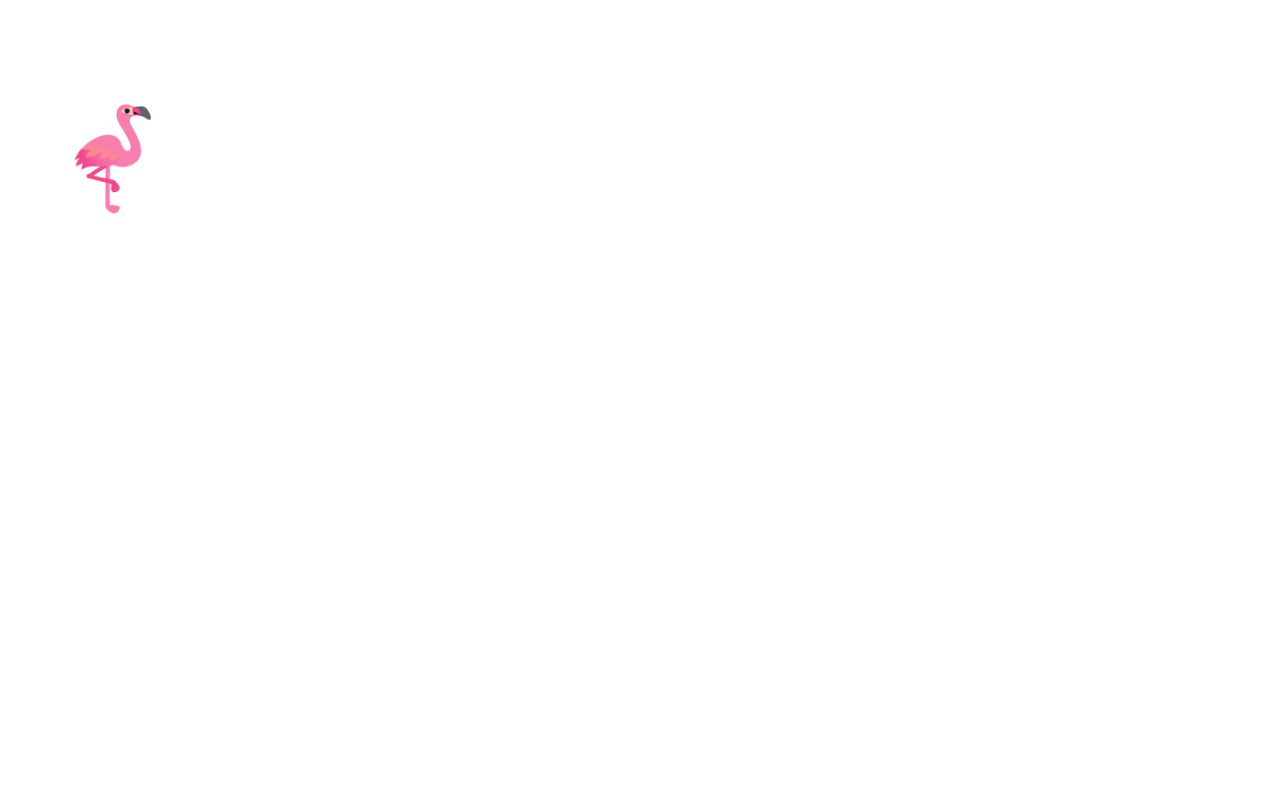
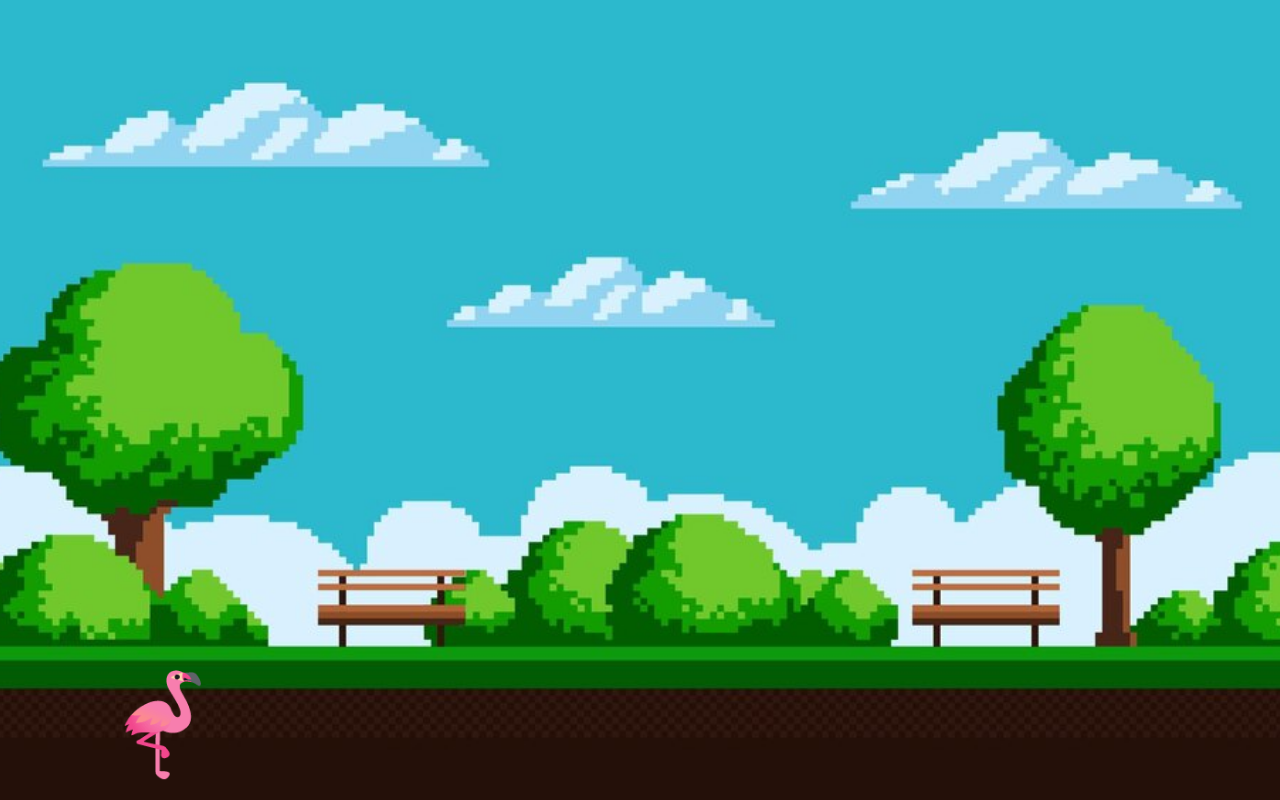
Before and after one commit to Flamingoes12/FlamingoNTU.github.io, a plain HTML site: page Testing1.html in a window 1280 px wide. Drawn offline with Linux system fonts and the light colour scheme.

Commit message:
Add files via upload

```diff
--- a/Testing1.html
+++ b/Testing1.html
@@ -5,21 +5,36 @@
 <meta name="viewport" content="width=device-width, initial-scale=1.0">
 <title>Flamingo Visualization</title>
 <style>
-  /* CSS styles for flamingo element */
+  /* Set background image to cover entire webpage */
+  body {
+    margin: 0;
+    padding: 0;
+    background-image: url('background.jpg'); /* Reference the background image */
+    background-size: cover;
+    background-position: center;
+    background-repeat: no-repeat;
+    display: flex;
+    justify-content: flex-start; /* Align content to the left side */
+    align-items: center;
+    height: 100vh;
+  }
+
+  /* Container for the flamingo */
+  #visualization {
+    margin-left: 100px; /* Adjust the margin as needed */
+    margin-top: 650px;
+  }
+
   .flamingo {
     font-size: 100px; /* Adjust size as needed */
-    transform: scaleX(-1); /* Make the flamingo face right */
-    position: absolute; /* Position the flamingo absolutely */
-    left: 50px; /* Adjust left position as needed */
-    top: 100px; /* Adjust top position as needed */
-    z-index: 999; /* Ensure the flamingo is above other elements */
+    transform: scaleX(-1);
   }
 </style>
 </head>
 <body>
-
+<div id="visualization">
   <!-- Flamingo element will be added here dynamically -->
-<div id="visualization"></div>
+</div>
 
 <script>
   // Function to create and visualize a flamingo element
@@ -27,18 +42,16 @@ function visualizeFlamingo() {
     // Create a new flamingo element
     var flamingo = document.createElement('div');
     flamingo.textContent = '🦩'; // You can use any flamingo emoji or text representation
-  flamingo.classList.add('flamingo'); // Add the 'flamingo' class to the flamingo element
-  document.body.appendChild(flamingo); // Append the flamingo element to the body
+
+    // Add the 'flamingo' class to the flamingo element
+    flamingo.classList.add('flamingo');
+
+    // Append the flamingo element to the 'visualization' div
+    document.getElementById('visualization').appendChild(flamingo);
   }
 
-// Handle HTTP POST request to trigger flamingo creation
-function handleRequest() {
-  // Call visualizeFlamingo to create and display a flamingo element
+  // Call the visualizeFlamingo function to create and display a flamingo element
   visualizeFlamingo();
-}
-
-// Call handleRequest function to handle the request when the page loads
-handleRequest();
 </script>
 
 </body>
```
Lines whose indentation alone changed are shown as unchanged.
